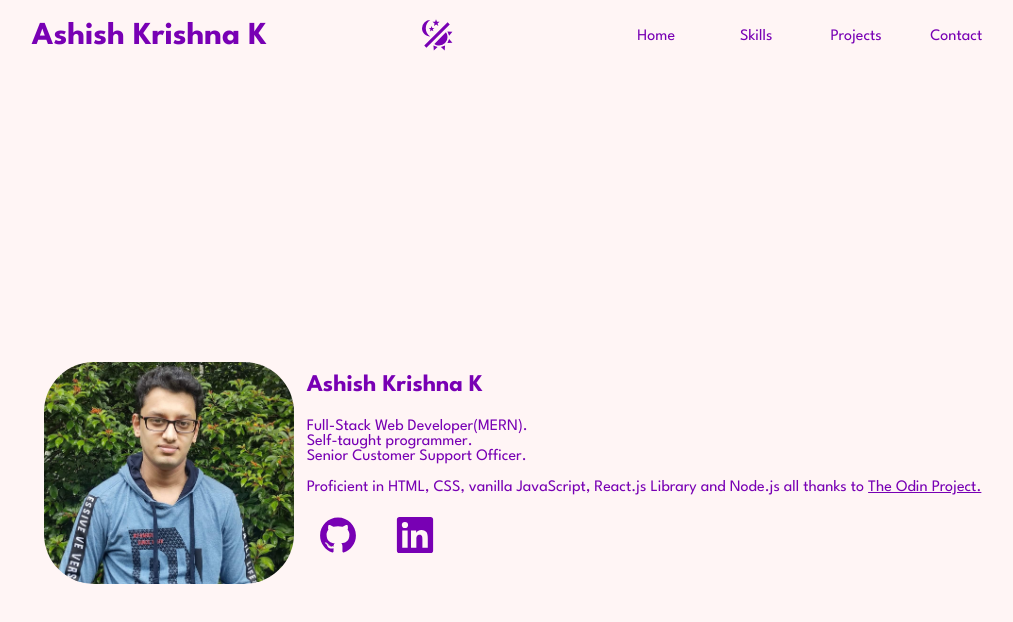
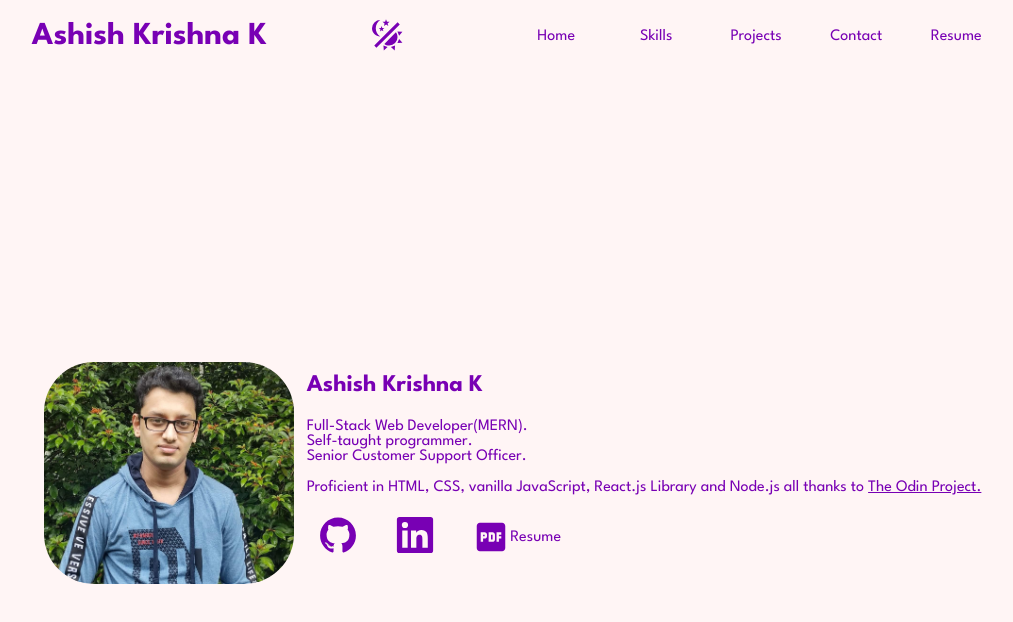
Before and after one commit to Ashish-Krishna-K/personal-portfolio, a website: page index.html in a window 1280 px wide. Shown: the whole page, without its empty margins (121-1134 px from the left). Drawn offline with Linux system fonts and the light colour scheme.

Commit message:
Adds Resume.

```diff
--- a/index.html
+++ b/index.html
@@ -31,6 +31,7 @@
         <a class="nav-link" href="#skills">Skills</a>
         <a class="nav-link" href="#projects">Projects</a>
         <a class="nav-link" href="#contact">Contact</a>
+        <a class="nav-link" href="./docs/Ashish_Krishna K_Resume.pdf" target="_blank">Resume</a>
       </nav>
     </header>
     <main>
@@ -69,6 +70,14 @@
                   </path>
                 </svg>
                 <span class="hide">Link to LinkedIn profile.</span>
+              </a>
+              <a class="resume-link" href="./docs/Ashish_Krishna K_Resume.pdf" target="_blank">
+                <svg xmlns="http://www.w3.org/2000/svg" viewBox="0 0 24 24" height="38" width="38">
+                  <title>file-pdf-box</title>
+                  <path
+                    d="M19 3H5C3.9 3 3 3.9 3 5V19C3 20.1 3.9 21 5 21H19C20.1 21 21 20.1 21 19V5C21 3.9 20.1 3 19 3M9.5 11.5C9.5 12.3 8.8 13 8 13H7V15H5.5V9H8C8.8 9 9.5 9.7 9.5 10.5V11.5M14.5 13.5C14.5 14.3 13.8 15 13 15H10.5V9H13C13.8 9 14.5 9.7 14.5 10.5V13.5M18.5 10.5H17V11.5H18.5V13H17V15H15.5V9H18.5V10.5M12 10.5H13V13.5H12V10.5M7 10.5H8V11.5H7V10.5Z" />
+                </svg>
+                <span>Resume</span>
               </a>
             </div>
           </div>
@@ -357,6 +366,14 @@
                 </svg>
                 <span class="hide">Link to LinkedIn profile.</span>
               </a>
+              <a class="resume-link" href="./docs/Ashish_Krishna K_Resume.pdf" target="_blank">
+                <svg xmlns="http://www.w3.org/2000/svg" viewBox="0 0 24 24" height="38" width="38">
+                  <title>file-pdf-box</title>
+                  <path fill="currentColor"
+                    d="M19 3H5C3.9 3 3 3.9 3 5V19C3 20.1 3.9 21 5 21H19C20.1 21 21 20.1 21 19V5C21 3.9 20.1 3 19 3M9.5 11.5C9.5 12.3 8.8 13 8 13H7V15H5.5V9H8C8.8 9 9.5 9.7 9.5 10.5V11.5M14.5 13.5C14.5 14.3 13.8 15 13 15H10.5V9H13C13.8 9 14.5 9.7 14.5 10.5V13.5M18.5 10.5H17V11.5H18.5V13H17V15H15.5V9H18.5V10.5M12 10.5H13V13.5H12V10.5M7 10.5H8V11.5H7V10.5Z" />
+                </svg>
+                <span>Resume</span>
+              </a>
             </div>
           </div>
           <img src="./images/ashish-krishna-k(2).jpg" alt="" class="footer-image">
--- a/style.css
+++ b/style.css
@@ -253,6 +253,12 @@ button.toggle-theme {
   display: none;
 }
 
+.resume-link {
+  display: flex;
+  align-items: center;
+  text-decoration: none;
+}
+
 @media screen and (max-width: 1000px) {
   .body-wrapper {
     width: 100%;
```
Also changed, not shown: 1 other file.
